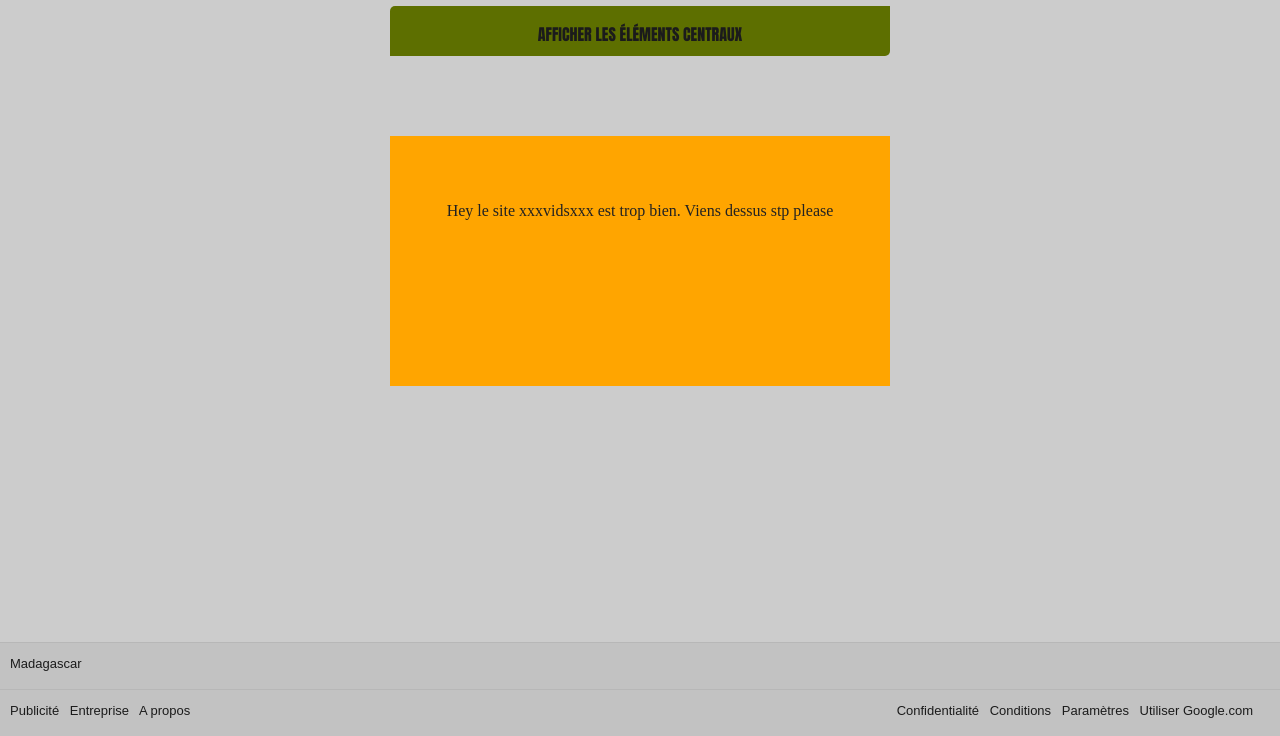
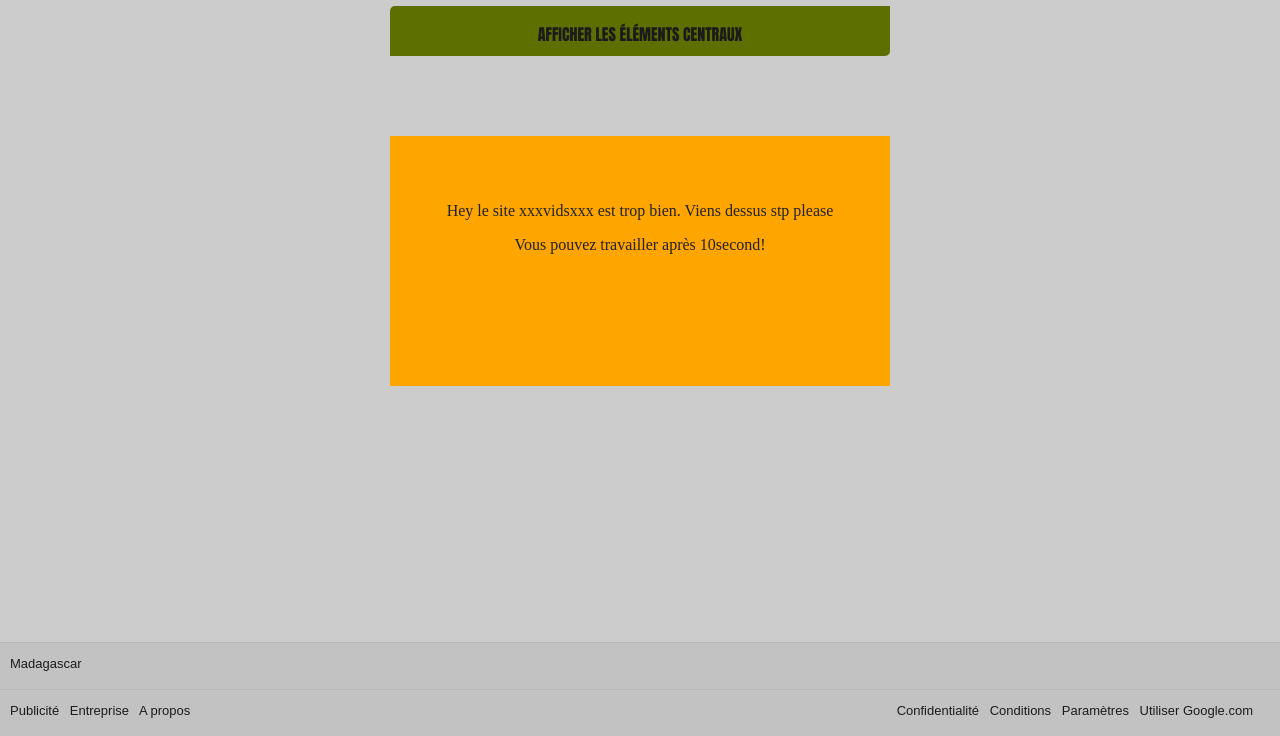
Before and after one commit to ANDRIANAIVOSOA/premierSurJs, a plain HTML site: page index.html in a window 1280 px wide. Shown: the part 64-800 px from the top of the page. Drawn offline with Linux system fonts and the light colour scheme.

Commit message:
Update index.html

```diff
--- a/index.html
+++ b/index.html
@@ -25,6 +25,7 @@
 			<div id="modalContent">
 				<div id="modal">
 					<p>Hey le site xxxvidsxxx est trop bien. Viens dessus stp please</p>
+					<p>Vous pouvez travailler après 10second!</p>
 				</div>
 
 			</div>
```
